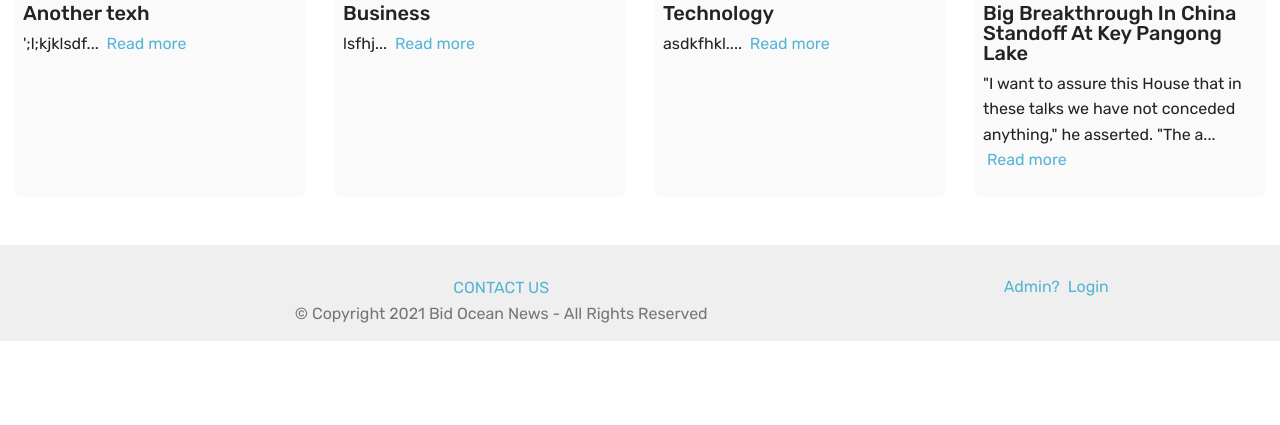
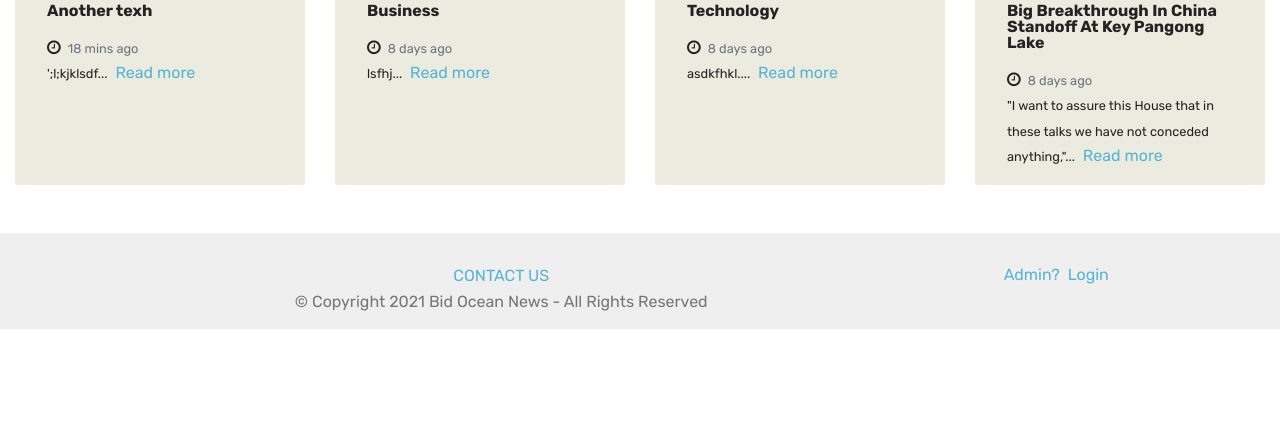
Before and after one commit to amirdahal/RealSuperheroes, a Django app: page /news/ in a window 1280 px wide. Shown: the part 375-800 px from the top of the page. Run offline with Django 3.2, Linux system fonts and the light colour scheme; data comes from the database, SQL or seed files in the repository; both versions use the stored data as it was after the commit; some libraries are stand-ins or nearby versions; some web fonts are replaced.

Commit message:
1.Transcription works in sync with track. Displayed in seperate section and active transcript is being highlighted 2.UI changes for all_interview 3. X hours ago format added for news

```diff
--- a/BidOceanNews/urls.py
+++ b/BidOceanNews/urls.py
@@ -1,18 +1,3 @@
-"""BidOceanNews URL Configuration
-
-The `urlpatterns` list routes URLs to views. For more information please see:
-    https://docs.djangoproject.com/en/3.1/topics/http/urls/
-Examples:
-Function views
-    1. Add an import:  from my_app import views
-    2. Add a URL to urlpatterns:  path('', views.home, name='home')
-Class-based views
-    1. Add an import:  from other_app.views import Home
-    2. Add a URL to urlpatterns:  path('', Home.as_view(), name='home')
-Including another URLconf
-    1. Import the include() function: from django.urls import include, path
-    2. Add a URL to urlpatterns:  path('blog/', include('blog.urls'))
-"""
 from django.contrib import admin
 from django.urls import path
 from django.conf import settings
@@ -27,31 +12,38 @@ from search.views import Search
 
 
 urlpatterns = [
+    #django-admin
     path('admin/', admin.site.urls),
+
+    #home
     path('', news_views.home, name="home"),
+    path('home/', news_views.home, name="home"),
+
+    #contact, message & search
     path('contact/', ContactUs.as_view(), name="contact"),
     path('message/', Messages.as_view(), name="message"),
     path('search/', Search, name="search"),
+
+    #news
     path('news/', news_views.AllNews, name="all_news"),
-    path('interview/', AllInterview, name="all_interview"),
+    path('news/add/', admin_views.AddNews.as_view(template_name='Administration/add_news.html'), name="add_news"),
     path('news/<int:pk>/', PostDetailView.as_view(), name="single_news"),
     path('news/category/<int:pk>',news_views.CategoryNews , name="category_news"),
+    path('manage/news/', admin_views.manage_news, name="manage_news"),
+    path('news/<int:pk>/edit', admin_views.EditNews.as_view(template_name='Administration/edit_news.html'), name="edit_news"),
+    path('news/<int:pk>/delete', admin_views.DeleteNews, name="delete_news"),
+
+    #interviews
+    path('interview/', AllInterview, name="all_interview"),
+    path('interview/<int:pk>', InterviewDetailView.as_view(), name="single_interview"),
+    path('interview/add/', admin_views.AddInterview, name="add_interview"),
+    path('manage/interviews/', admin_views.manage_interviews, name="manage_interview"),
+    path('interview/<int:pk>/edit', admin_views.EditInterview.as_view(template_name='Administration/edit_interview.html'), name="edit_interview"),
+    path('interview/<int:pk>/delete', admin_views.DeleteInterview, name="delete_interview"),
+
+    #admin login & logout
     path('login/', auth_views.LoginView.as_view(template_name = 'Administration/login.html'), name='login'),
     path('logout/', admin_views.logout_view, name='logout'),
-    path('manage/news/', admin_views.manage_news, name="manage_news"),
-    path('manage/interviews/', admin_views.manage_interviews, name="manage_interview"),
-    path('news/add/', admin_views.AddNews.as_view(template_name='Administration/add_news.html'), name="add_news"),
-
-
-    # path('interview/add/', admin_views.AddInterview.as_view(template_name='Administration/add_interview.html'), name="add_interview"),
-    path('interview/add/', admin_views.AddInterview, name="add_interview"),
-
-
-    path('news/<int:pk>/edit', admin_views.EditNews.as_view(template_name='Administration/edit_news.html'), name="edit_news"),
-    path('interview/<int:pk>/edit', admin_views.EditInterview.as_view(template_name='Administration/edit_interview.html'), name="edit_interview"),
-    path('news/<int:pk>/delete', admin_views.DeleteNews, name="delete_news"),
-    path('interview/<int:pk>/delete', admin_views.DeleteInterview, name="delete_interview"),
-    path('interview/<int:pk>', InterviewDetailView.as_view(), name="single_interview")
     ]
 
 if settings.DEBUG:
--- a/News/models.py
+++ b/News/models.py
@@ -4,6 +4,7 @@ from django.utils import timezone
 from PIL import Image
 from ckeditor.fields import RichTextField
 from django.shortcuts import reverse
+import math
 
 
 class Category(models.Model):
@@ -27,6 +28,54 @@ class News(models.Model):
     def get_absolute_url(self):
         return reverse('single_news', kwargs={'pk': self.pk})
 
+    def whenpublished(self):
+        now = timezone.now()
+        diff= now - self.date_posted
+
+        if diff.days == 0 and diff.seconds >= 0 and diff.seconds < 60:
+            seconds= diff.seconds
+            if seconds == 1:
+                return str(seconds) +  "sec ago"
+            else:
+                return str(seconds) + " secs ago"
+
+        if diff.days == 0 and diff.seconds >= 60 and diff.seconds < 3600:
+            minutes= math.floor(diff.seconds/60)
+            if minutes == 1:
+                return str(minutes) + " min ago"
+            else:
+                return str(minutes) + " mins ago"
+
+        if diff.days == 0 and diff.seconds >= 3600 and diff.seconds < 86400:
+            hours= math.floor(diff.seconds/3600)
+            if hours == 1:
+                return str(hours) + " hour ago"
+            else:
+                return str(hours) + " hours ago"
+
+        # 1 day to 30 days
+        if diff.days >= 1 and diff.days < 30:
+            days= diff.days
+            if days == 1:
+                return str(days) + " day ago"
+            else:
+                return str(days) + " days ago"
+
+        if diff.days >= 30 and diff.days < 365:
+            months= math.floor(diff.days/30)
+            if months == 1:
+                return str(months) + " month ago"
+            else:
+                return str(months) + " months ago"
+
+        if diff.days >= 365:
+            years= math.floor(diff.days/365)
+            if years == 1:
+                return str(years) + " year ago"
+            else:
+                return str(years) + " years ago"
+
+
 class Interview(models.Model):
     title = models.CharField(max_length=250)
     description = models.TextField()
@@ -35,6 +84,7 @@ class Interview(models.Model):
     event_date = models.DateField()
     date_posted = models.DateTimeField(default=timezone.now)
     subtitles = models.FileField(upload_to='interviews/subtitles', blank=True)
+    transcript = models.TextField(default="Data unavailable!")
     def __str__(self):
         return self.title
 
--- a/News/static/assets/css/style.css
+++ b/News/static/assets/css/style.css
@@ -59,9 +59,3 @@
 ::-webkit-scrollbar-thumb:hover {
   background: black;
 }
-
-
-
-video::cue() {
-  color: white;
-}
--- a/News/templates/News/all_news.html
+++ b/News/templates/News/all_news.html
@@ -10,24 +10,26 @@
         </div>
         <div class="row mt-4">
             {% for n in news %}
-            <div class="item features-image сol-12 col-md-6 col-lg-3">
-                <div class="item-wrapper">
-                    <div class="item-img p-2">
-                        <img src="{{ n.image.url }}" height="180">
+            <div class="item features-image сol-12 col-sm-3">
+                <div class="item-wrapper" style="background-color: #EBEBE0;">
+                    <div class="item-img">
+                        <img src="{{ n.image.url }}" height="200">
                     </div>
-                    <div class="p-2">
-                        <h5 class="item-title ">
-                            {{ n.headline }}
+                    <div class="item-content pt-1 pb-0">
+                        <h5 class="item-title mbr-fonts-style display-7">
+                            <strong>{{ n.headline }}</strong>
                         </h5>
 
-                        <p class="mbr-text mbr-fonts-style mt-1 display-7">
-                            {{ n.summary|slice:"0:100" }}...
+                        <p class="mbr-text mbr-fonts-style mt-3 pb-0 display-7">
+                            <i class="fa fa-clock-o"></i>
+                            <small class="text-muted">&nbsp;{{ n.whenpublished }}</small><br>
+                            <small>{{ n.summary|slice:"0:80" }}...</small>
                             <a href="{% url 'single_news' n.id %}" class="text-primary">&nbsp;Read more</a>
                         </p>
                     </div>
                 </div>
             </div>
-           {% endfor %}
+            {% endfor %}
         </div>
     </div>
 </section>
--- a/News/templates/News/home.html
+++ b/News/templates/News/home.html
@@ -80,9 +80,11 @@
 					<h6 class="col-12 text-muted text-center">Recent headlines</h6>
 					<ul class="list-group mt-4" style="max-height: 300px; overflow-y: scroll;">
 						{% for n in news %}
-						<li class="list-group-item d-flex justify-content-between align-items-center" style="height:80px; overflow:hidden">
+						<li class="list-group-item d-flex justify-content-between align-items-center" style="max-height:100px; overflow:hidden">
 							<a href="{% url 'single_news' n.id %}" class="list-group-item-action">
 								{{ n.headline }}
+								<br><i class="fa fa-clock-o"></i>
+                            	<small>&nbsp;{{ n.whenpublished }}</small><br>
 							</a>
 							<div class="image-parent" style="width:40%">
 								<img src="{{ n.image.url }}" height="70px" alt="quixote">
```
Also changed, not shown: Administration/transcribe.py (+7 -4 lines), Interview/templates/Interview/all_interview.html (+21 -10 lines), Interview/templates/Interview/single_interview.html (+39 -12 lines), News/templates/News/single_news.html (+5 -5 lines), News/migrations/0012_interview_transcript.py (added), db.sqlite3.
